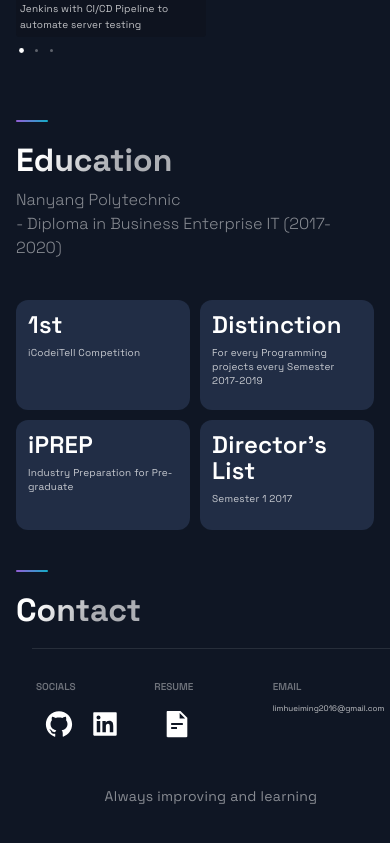
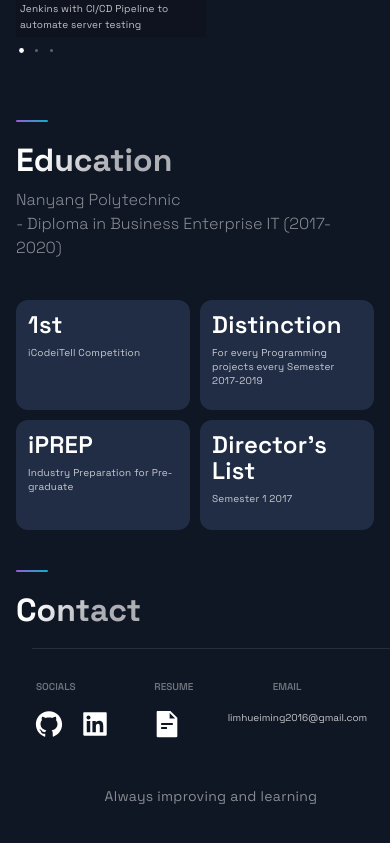
Before and after one commit to hueiiming/Portfolio-Website, a Next.js app: page / in a window 390 px wide. Shown: the part 2639-3482 px from the top of the page. Built offline with nearby package versions, Linux system fonts and the light colour scheme.

Commit message:
Updated to fit mobile & tablet

```diff
--- a/src/components/Footer/Footer.js
+++ b/src/components/Footer/Footer.js
@@ -3,8 +3,7 @@ import { AiFillFileText, AiFillGithub, AiFillLinkedin } from 'react-icons/ai';
 import { Tooltip } from '@material-ui/core';
 import { Section, SectionDivider, SectionTitle } from '../../styles/GlobalComponents';
 
-import { SocialIcons } from '../Header/HeaderStyles';
-import { CompanyContainer, FooterWrapper, LinkColumn, LinkItem, LinkItemA, LinkList, LinkTitle, Slogan, SocialContainer, SocialIconsContainer } from './FooterStyles';
+import { CompanyContainer, FooterWrapper, LinkColumn, LinkItem, LinkItemA, LinkList, LinkTitle, Slogan, SocialIcons, SocialIconsContainer } from './FooterStyles';
 
 const Footer = () => {
   return (
--- a/src/components/Footer/FooterStyles.js
+++ b/src/components/Footer/FooterStyles.js
@@ -38,6 +38,7 @@ export const LinkItem = styled.p`
 		font-size: 8px;
 		line-height: 14px;
 		margin-bottom: 8px;
+		margin-left:  -10px;
 		display: flex;
 		align-items: center;
 	}
@@ -61,12 +62,15 @@ export const LinkItemA = styled.a`
 		font-size: 16px;
 		line-height: 28px;
 		display: flex;
+		margin-top: 8px;
+    	margin-left: -85px;
 	}
 
 	@media ${props => props.theme.breakpoints.sm} {
-		font-size: 8px;
+		font-size: 10px;
 		line-height: 14px;
-		margin-bottom: 8px;
+		margin-top: 10px;
+		margin-left: -45px;
 		display: flex;
 		align-items: center;
 	}
@@ -87,6 +91,17 @@ justify-content: space-between;
 	width: 100%;
   flex-direction: column;
 }
+`
+export const SocialIcons = styled.a`
+transition: 0.3s ease;
+color: white;
+border-radius: 50px;
+  padding: 8px;
+&:hover {
+    background-color: #212d45;
+    transform: scale(1.2);
+    cursor: pointer;
+  }
 `
 
 export const CompanyContainer = styled.div`
```
